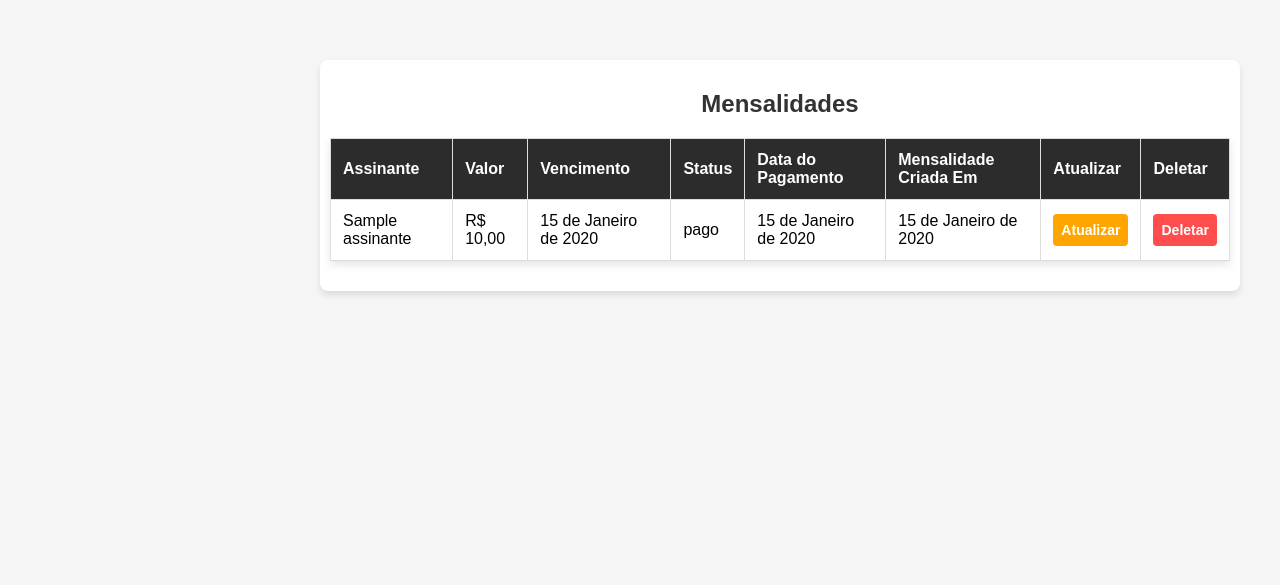
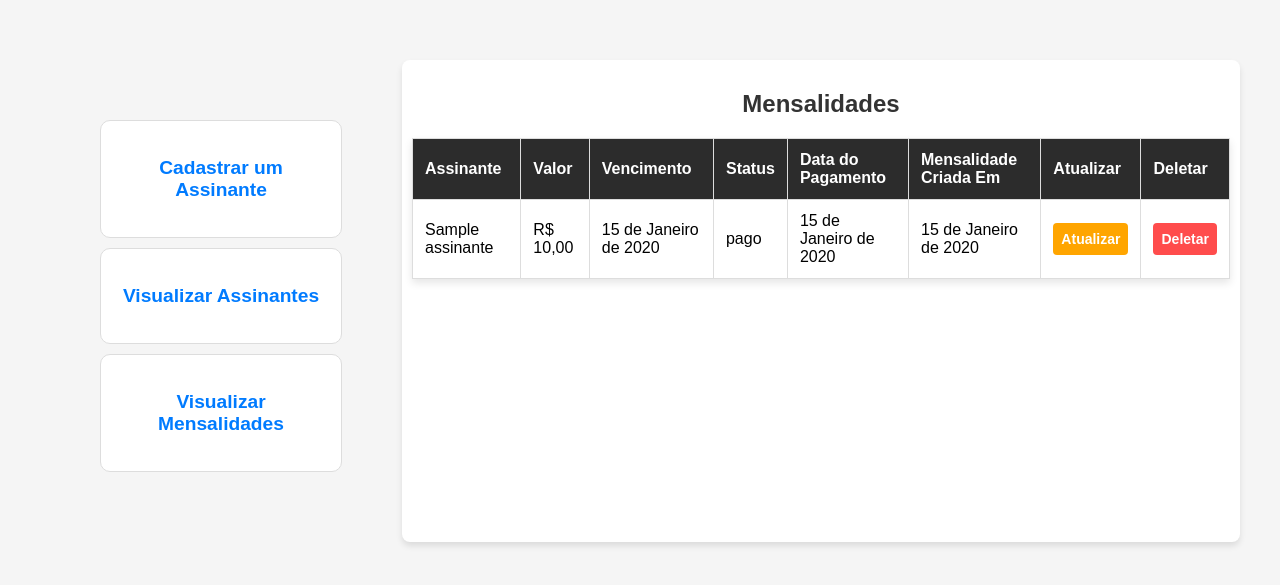
Before and after one commit to Geronilton/Samp, a Django app: page /mensalidades/ in a window 1280 px wide. Shown: the top 585 px of the page. Run offline with Django 5.2, Linux system fonts and the light colour scheme; a user stored in the database is signed in; tables that the repository leaves empty hold one stand-in row (values such as "Sample post").

Commit message:
adcionei menu onde tem tabela

```diff
--- a/core/static/css/estilo_tabela.css
+++ b/core/static/css/estilo_tabela.css
@@ -5,10 +5,69 @@ body {
     background-color: #f5f5f5;
 }
 
+.conteudo_funcoes {
+    margin: 5%;
+    gap: 16px;
+}
+
+.funcionalidades {
+    text-align: center;
+    margin: 0 0 10px 0;
+    width: 200px;
+    padding: 20px;
+    border: 1px solid #ddd;
+    border-radius: 10px;
+    background-color: #fff;
+    transition: transform 0.3s ease, box-shadow 0.3s ease;
+}
+
+
+.funcionalidades:hover {
+    transform: translateY(-5px);
+    box-shadow: 0 8px 16px rgba(0, 0, 0, 0.2);
+}
+
+
+.funcionalidades a {
+    text-decoration: none;
+    color: #007bff;
+    font-size: 1.2rem;
+    font-weight: bold;
+    transition: color 0.3s ease;
+}
+
+
+.funcionalidades a:hover {
+    color: #0056b3;
+}
+
+/* Responsividade para telas menores */
+@media (max-width: 768px) {
+    .content {
+        width: 90%;  /* Reduz a largura do conteúdo em telas menores */
+    }
+
+    .conteudo_funcoes {
+        flex-direction: column;  /* Exibe as funcionalidades em uma coluna */
+        align-items: center;  /* Centraliza os itens */
+    }
+
+    .funcionalidades {
+        width: 80%;  /* Ocupa 80% da largura em telas pequenas */
+        margin-bottom: 15px;  /* Adiciona um espaçamento entre os itens */
+    }
+}
+
+
+/*-------------------------------*/
+.sem-pagamento {
+    color: red;
+    font-weight: bold;
+}
+
 .conteiner{
     display: flex;
-    align-items: flex-end;
-    justify-content: flex-end;
+    justify-content: space-between;
     margin: 20px auto;
     padding: 20px;
 }
--- a/core/templates/assinantes.html
+++ b/core/templates/assinantes.html
@@ -3,7 +3,6 @@
 
 
 {% block content %}
-    <div class="conteiner">
         <div class="tabela">
             <h2>Lista de Assinantes</h2>
             {% if assinantes %}
@@ -35,5 +34,4 @@
             <p class="empty">Nenhum Assinante Cadastrado</p>
             {% endif %}
         </div>
-    </div>
 {% endblock %}
--- a/core/templates/base_tabela.html
+++ b/core/templates/base_tabela.html
@@ -8,7 +8,27 @@
     <title>{% block title %}Lista de Assinantes{% endblock %}</title>
 </head>
 <body>
-    {% block content %}
-    {% endblock %}
+    <div class="conteiner">
+        <div class="conteudo_funcoes">
+            <div class="funcionalidades">
+                <p>
+                    <a href="{% url 'cadastro_assinantes' %}">Cadastrar um Assinante</a>
+                </p>
+            </div>
+            <div class="funcionalidades">
+                <p>
+                    <a href="{% url 'assinantes' %}">Visualizar Assinantes</a>
+                </p>
+            </div>
+            <div class="funcionalidades">
+                <p>
+                    <a href="{% url 'mensalidades' %}">Visualizar Mensalidades</a>
+                </p>
+            </div>
+
+        </div>
+        {% block content %}
+        {% endblock %}
+    </div>
 </body>
 </html>
--- a/core/templates/mensalidades.html
+++ b/core/templates/mensalidades.html
@@ -5,7 +5,7 @@
 {% endblock %}
 
 {% block content %}
-    <div class="conteiner">
+
         <div class="tabela">
             <h2>Mensalidades</h2>
             {% if mensalidades %}
@@ -29,7 +29,13 @@
                         <td>R$ {{ mensalidade.valor }}</td>
                         <td>{{ mensalidade.vencimento }}</td>
                         <td>{{ mensalidade.status }}</td>
-                        <td>{{ mensalidade.data_pagamento }}</td>
+                        <td>{% if mensalidade.data_pagamento %}
+                            {{ mensalidade.data_pagamento }}
+                        {% else %}
+                            <span class="sem-pagamento">Aguardando pagamento</span>
+                        {% endif %}
+                        </td>
+
                         <td>{{ mensalidade.data_criado }}</td>
                         <td>
                             <a href="{% url 'atualizar_mensalidade' mensalidade.id %}" class="editar">Atualizar</a>
@@ -45,5 +51,4 @@
             <p class="empty">Nenhuma Mensalidade Cadastrada</p>
             {% endif %}
         </div>
-    </div>
 {% endblock %}
--- a/v/pyvenv.cfg
+++ /dev/null
@@ -1,5 +0,0 @@
-home = C:\Users\marce\AppData\Local\Programs\Python\Python311
-include-system-site-packages = false
-version = 3.11.2
-executable = C:\Users\marce\AppData\Local\Programs\Python\Python311\python.exe
-command = C:\Users\marce\AppData\Local\Programs\Python\Python311\python.exe -m venv C:\BRUNOO\Samp\v
```
Also changed, not shown: 11 other files.
